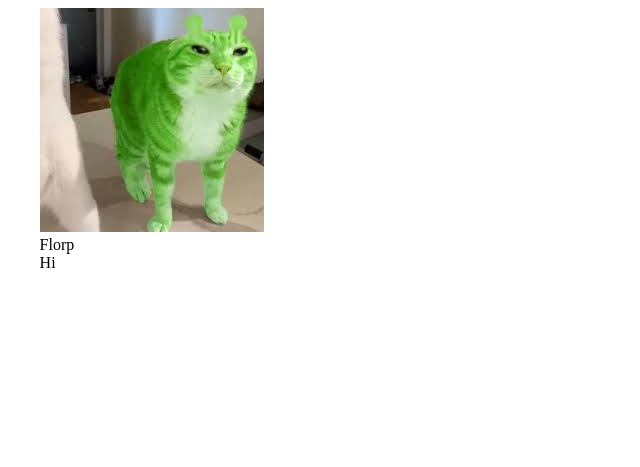
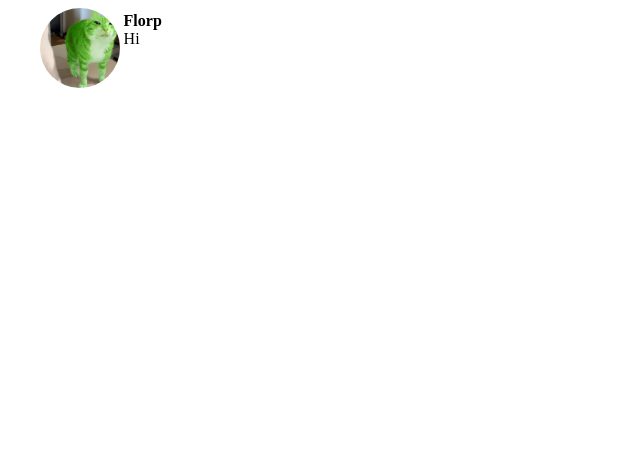
Before and after one commit to Wolfyxon/web-for-school, a PHP site: page / in a window 1280 px wide. Shown: the top 467 px of the page, without its empty margins (0-640 px from the left). Run offline with PHP 8.4, Linux system fonts and the light colour scheme.

Commit message:
Styled message layout

```diff
--- a/highSchool/3/PracowniaAplikacjiInternetowych/28.11.2024/style.css
+++ b/highSchool/3/PracowniaAplikacjiInternetowych/28.11.2024/style.css
@@ -21,8 +21,25 @@ html, body {
 }
 
 #chat > * {
+    height: fit-content;
     width: 95%;
     margin: 0 auto;
+    display: flex;
+}
+
+#chat > * > img {
+    width: 5em;
+    height: 5em;
+    border-radius: 100%;
+}
+
+.msg-text {
+    flex-grow: 1;
+    padding: 4px;
+}
+
+.msg-sender {
+    font-weight: bold;
 }
 
 #inputs {
```
